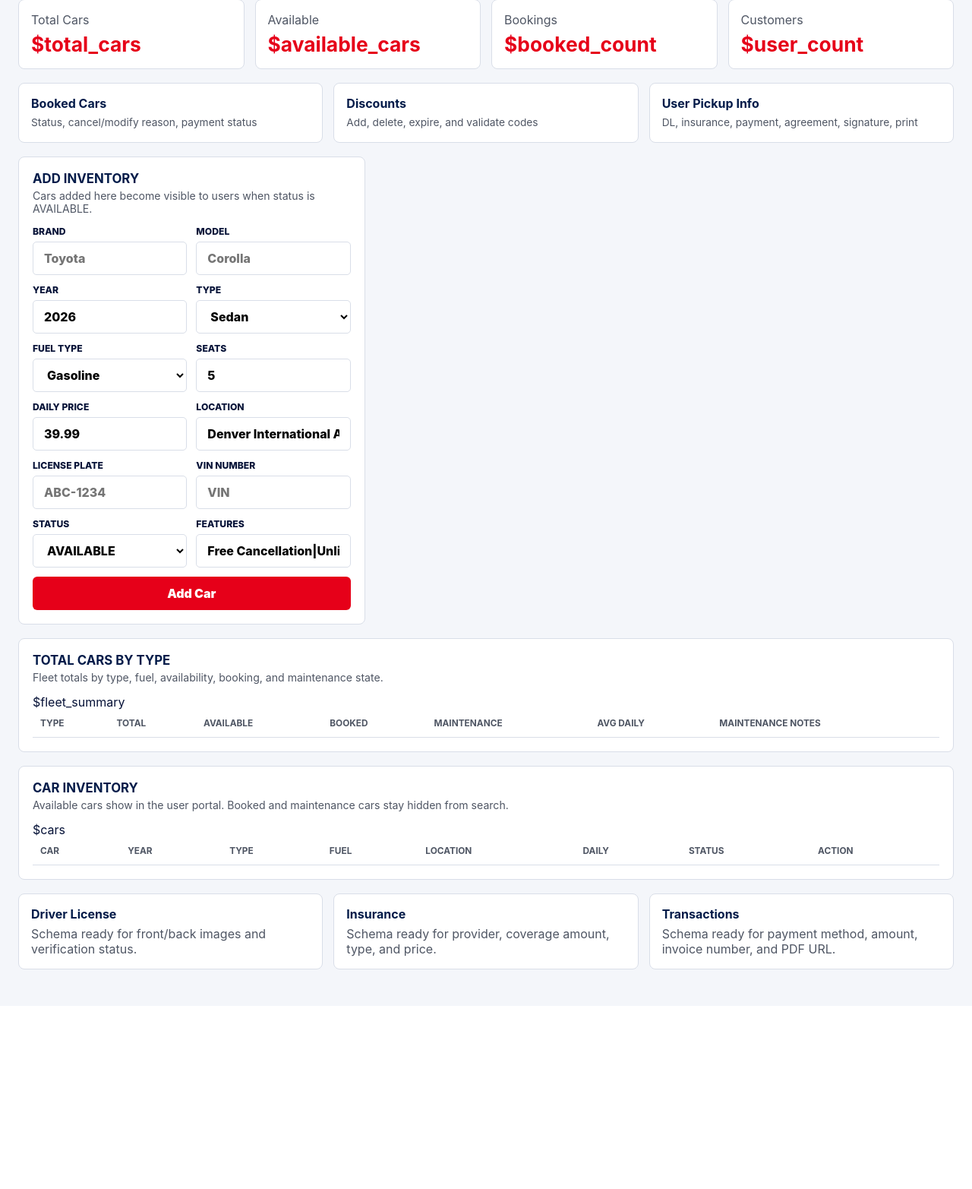
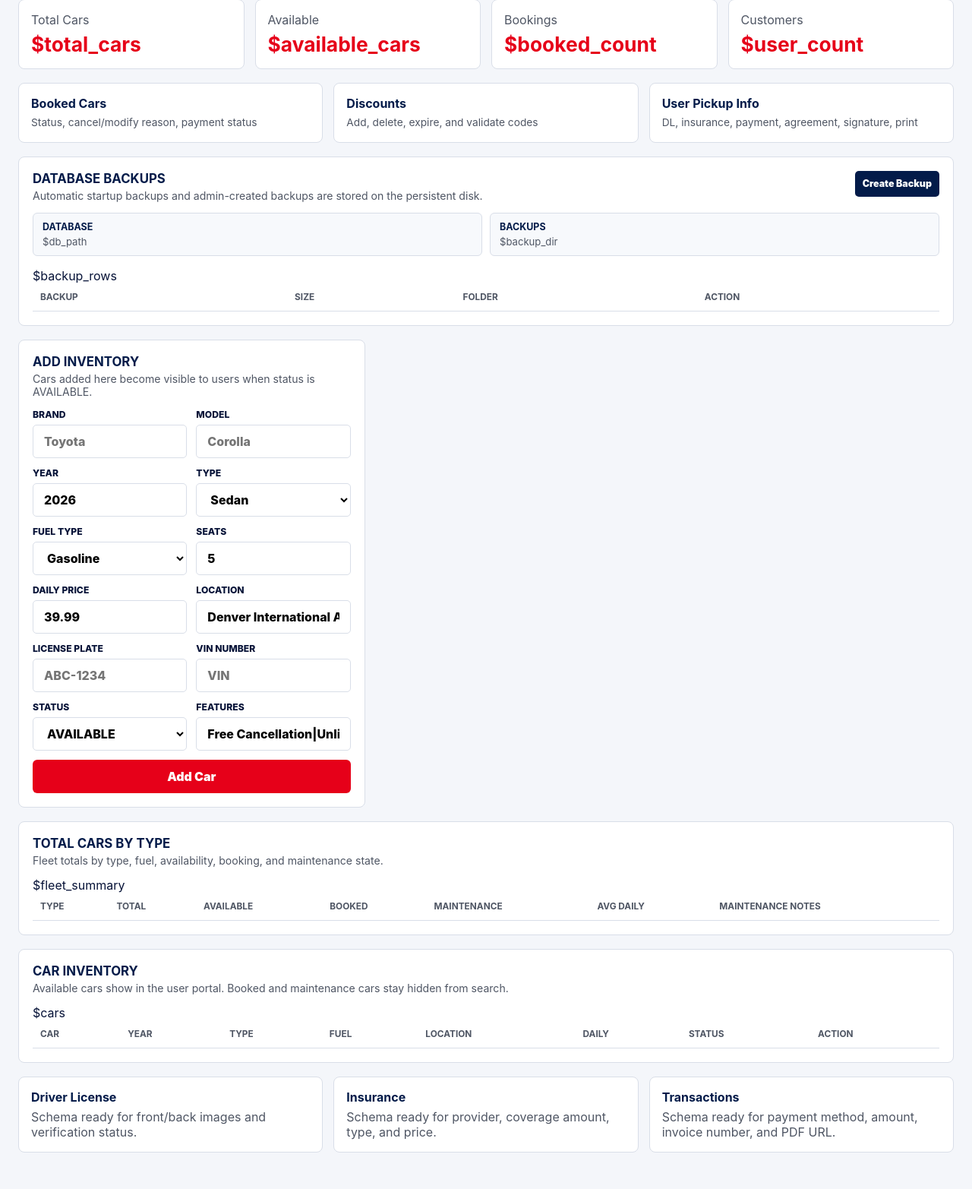
Before and after one commit to sriramreddy42/fairfares.space, a Python web app: template templates/admin.html in a window 1280 px wide. Shown: the part 253-1818 px from the top of the page at 76% size. Before the commit the page ends 1529 px from the top, so only its background shows below. Run offline with Jinja, Linux system fonts and the light colour scheme; the template is opened without the code that fills it, so the values that code supplies are empty.

Commit message:
Add SQLite backups for deployment safety

```diff
--- a/render.yaml
+++ b/render.yaml
@@ -11,6 +11,10 @@ services:
     envVars:
       - key: FAIRFARES_DB_PATH
         value: /var/data/fairfares.sqlite3
+      - key: FAIRFARES_BACKUP_DIR
+        value: /var/data/backups
+      - key: FAIRFARES_BACKUP_KEEP
+        value: "20"
       - key: RESEND_API_KEY
         sync: false
       - key: RESEND_FROM
--- a/static/css/styles.css
+++ b/static/css/styles.css
@@ -617,6 +617,29 @@ legend { font-size: 0.86rem; font-weight: 900; text-transform: uppercase; }
   color: var(--muted);
   font-size: 0.86rem;
   line-height: 1.35;
+}
+.backup-meta {
+  display: grid;
+  gap: 10px;
+  grid-template-columns: repeat(2, minmax(0, 1fr));
+  margin-bottom: 16px;
+}
+.backup-meta span {
+  background: #f7f9fc;
+  border: 1px solid var(--line);
+  border-radius: 6px;
+  color: var(--muted);
+  display: grid;
+  font-size: 0.82rem;
+  gap: 4px;
+  min-width: 0;
+  overflow-wrap: anywhere;
+  padding: 10px 12px;
+}
+.backup-meta b {
+  color: var(--navy);
+  font-size: 0.78rem;
+  text-transform: uppercase;
 }
 .admin-card {
   min-width: 0;
@@ -2680,6 +2703,9 @@ legend { font-size: 0.86rem; font-weight: 900; text-transform: uppercase; }
     padding: 14px;
   }
   .admin-shell-header nav {
+    grid-template-columns: 1fr;
+  }
+  .backup-meta {
     grid-template-columns: 1fr;
   }
   .admin-hero,
--- a/templates/admin.html
+++ b/templates/admin.html
@@ -39,6 +39,28 @@
       <a href="/admin/bookings"><b>Booked Cars</b><span>Status, cancel/modify reason, payment status</span></a>
       <a href="/admin/discounts"><b>Discounts</b><span>Add, delete, expire, and validate codes</span></a>
       <a href="/admin/pickup"><b>User Pickup Info</b><span>DL, insurance, payment, agreement, signature, print</span></a>
+    </section>
+
+    <section class="admin-card">
+      <div class="admin-card-head">
+        <div>
+          <h2>Database Backups</h2>
+          <p>Automatic startup backups and admin-created backups are stored on the persistent disk.</p>
+        </div>
+        <form method="post" action="/admin/backups/create" class="inline-form">
+          <button type="submit">Create Backup</button>
+        </form>
+      </div>
+      <div class="backup-meta">
+        <span><b>Database</b>$db_path</span>
+        <span><b>Backups</b>$backup_dir</span>
+      </div>
+      <div class="admin-table-wrap">
+        <table class="admin-table">
+          <thead><tr><th>Backup</th><th>Size</th><th>Folder</th><th>Action</th></tr></thead>
+          <tbody>$backup_rows</tbody>
+        </table>
+      </div>
     </section>
 
     <section class="admin-grid">
```
Also changed, not shown: app.py (+93 -1 lines), README.md, 2 other files.
